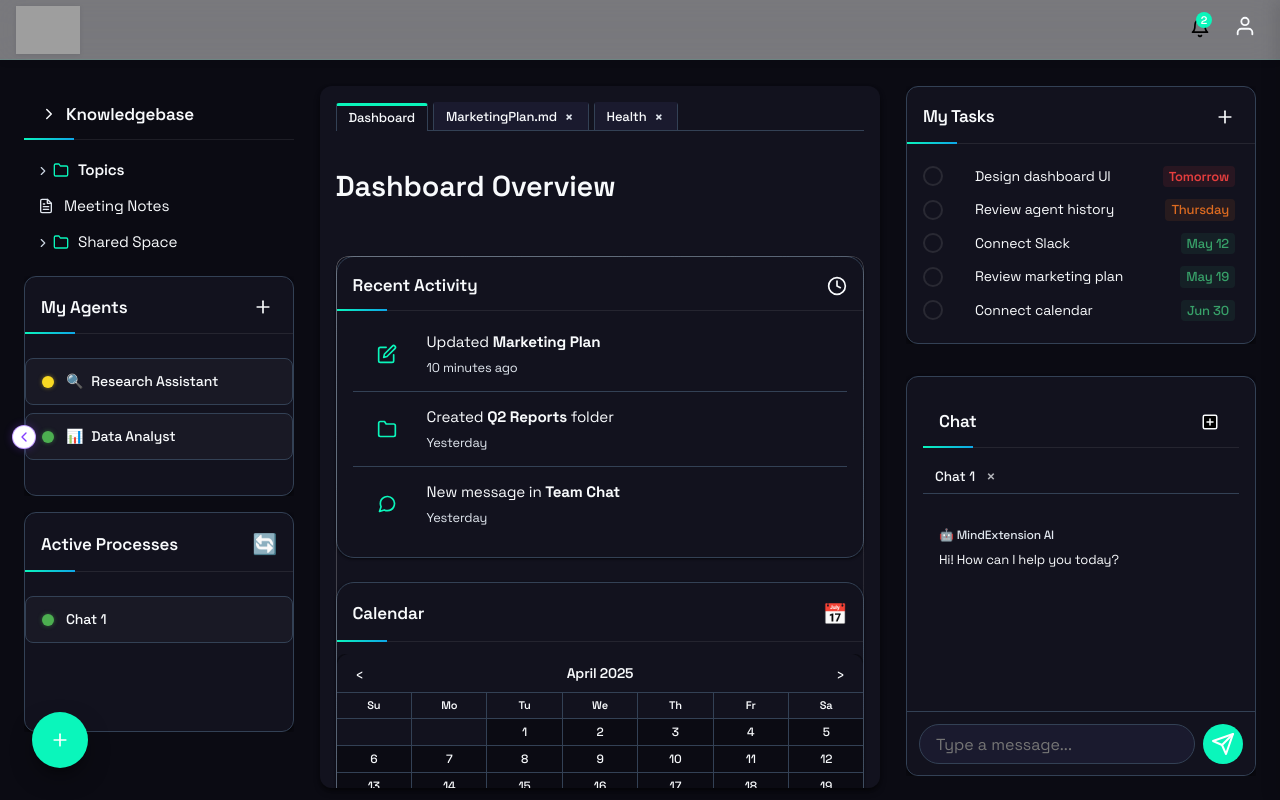
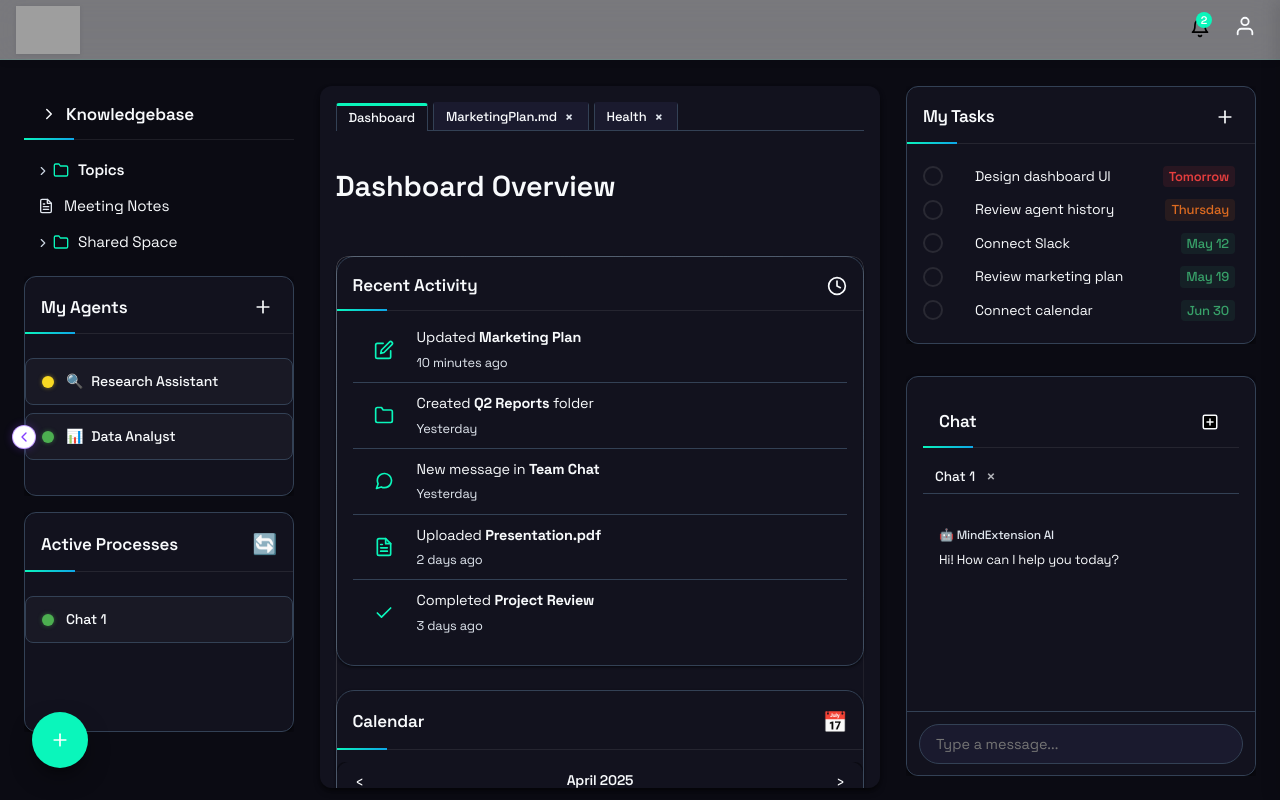
Before and after one commit to AAG-Ventures/KKexperiment, a Next.js app in the folder dashboard/: page / in a window 1280 px wide. Built offline with nearby package versions, Linux system fonts and the light colour scheme; grey boxes are pictures that could not be loaded.

Commit message:
Dashboard UI improvements: remove Quick Actions, resize calendar and activity widgets, fix chat input styling and remove send button

```diff
--- a/dashboard/src/app/page.module.css
+++ b/dashboard/src/app/page.module.css
@@ -869,9 +869,9 @@
   box-shadow: var(--shadow-md);
 }
 
-.cardCalendar {
-  min-height: 310px;
-  height: 310px;
+.cardCalendar, .cardActivity {
+  min-height: 410px;
+  height: 410px;
   display: flex;
   flex-direction: column;
 }
@@ -1139,8 +1139,8 @@
 .activityItem {
   display: flex;
   align-items: center;
-  gap: 12px;
-  padding: 14px 16px;
+  gap: 10px;
+  padding: 10px 16px;
   border-bottom: 1px solid var(--border-light);
 }
 
@@ -1154,10 +1154,10 @@
   justify-content: center;
   background-color: rgba(var(--brand-rgb), 0.15);
   border-radius: 8px;
-  width: 36px;
-  height: 36px;
+  width: 30px;
+  height: 30px;
   flex-shrink: 0;
-  margin-right: 10px;
+  margin-right: 8px;
   color: var(--brand-primary);
 }
 
@@ -1167,7 +1167,7 @@
 
 .activityText {
   flex: 1;
-  font-size: 0.95rem;
+  font-size: 0.9rem;
 }
 
 .newTaskContainer {
@@ -2141,7 +2141,9 @@ details[open] .thinkingSummary::before {
   outline: none;
   transition: border-color 0.2s, box-shadow 0.2s;
   height: 40px;
-  margin-right: 8px;
+  margin-right: 0;
+  font-family: inherit;
+  font-size: 0.9rem;
 }
 
 .sendButton {
--- a/dashboard/src/app/page.tsx
+++ b/dashboard/src/app/page.tsx
@@ -2104,7 +2104,7 @@ This marketing plan provides a comprehensive framework for achieving our busines
 
               <div className={styles.cardGrid}>
                 {/* Recent Activity Card */}
-                <div className={styles.card}>
+                <div className={`${styles.card} ${styles.cardActivity}`}>
                   <div className={styles.widgetHeader}>
                     <h3>Recent Activity</h3>
                     <span className={styles.widgetIcon}>
@@ -2140,6 +2140,24 @@ This marketing plan provides a comprehensive framework for achieving our busines
                           <div className={styles.activityTime}>Yesterday</div>
                         </div>
                       </li>
+                      <li className={styles.activityItem}>
+                        <span className={styles.activityIcon}>
+                          <FileIcon size={20} />
+                        </span>
+                        <div className={styles.activityText}>
+                          <div>Uploaded <strong>Presentation.pdf</strong></div>
+                          <div className={styles.activityTime}>2 days ago</div>
+                        </div>
+                      </li>
+                      <li className={styles.activityItem}>
+                        <span className={styles.activityIcon}>
+                          <CheckIcon size={20} />
+                        </span>
+                        <div className={styles.activityText}>
+                          <div>Completed <strong>Project Review</strong></div>
+                          <div className={styles.activityTime}>3 days ago</div>
+                        </div>
+                      </li>
                     </ul>
                   </div>
                 </div>
@@ -2183,103 +2201,7 @@ This marketing plan provides a comprehensive framework for achieving our busines
                   </div>
                 </div>
 
-                {/* Quick Actions Card */}
-                <div className={styles.card}>
-                  <div className={styles.widgetHeader}>
-                    <h3>Quick Actions</h3>
-                    <span className={styles.widgetIcon}>✦</span>
-                  </div>
-                  <div className={styles.cardContent}>
-                    <div className={styles.actionButtons}>
-                      <button
-                        className={styles.actionButton}
-                        onClick={() => {
-                          // Use simple file input approach to avoid browser compatibility issues
-                          const input = document.createElement('input');
-                          input.type = 'file';
-                          input.accept = '*/*'; // Accept all file types
-
-                          input.onchange = (e) => {
-                            const target = e.target as HTMLInputElement;
-                            const file = target.files?.[0];
-                            if (file) {
-                              console.log(`Selected file: ${file.name}`);
-                              setSelectedFile(file);
-
-                              // Add Files tab if it doesn't exist
-                              const filesTabExists = openTabs.some(tab => tab.id === 'files');
-                              if (!filesTabExists) {
-                                setOpenTabs(prev => [...prev, { id: 'files', title: `File: ${file.name}` }]);
-                              } else {
-                                // Update existing tab title
-                                setOpenTabs(prev => prev.map(tab =>
-                                  tab.id === 'files' ? { ...tab, title: `File: ${file.name}` } : tab
-                                ));
-                              }
-
-                              // Switch to files tab
-                              setActiveTabId('files');
-                              setOpenTabKey('files');
-                            }
-                          };
-
-                          // Trigger file dialog
-                          input.click();
-                        }}
-                      >
-                        <FileIcon size={20} className={styles.actionIcon} />
-                        New File
-                      </button>
-                      <button
-                        className={styles.actionButton}
-                        onClick={() => {
-                          // Use simple file input approach to avoid browser compatibility issues
-                          const input = document.createElement('input');
-                          input.type = 'file';
-                          input.accept = '*/*'; // Accept all file types
-
-                          input.onchange = (e) => {
-                            const target = e.target as HTMLInputElement;
-                            const file = target.files?.[0];
-                            if (file) {
-                              console.log(`Uploaded file: ${file.name}`);
-                              setSelectedFile(file);
-
-                              // Add Files tab if it doesn't exist
-                              const filesTabExists = openTabs.some(tab => tab.id === 'files');
-                              if (!filesTabExists) {
-                                setOpenTabs(prev => [...prev, { id: 'files', title: `File: ${file.name}` }]);
-                              } else {
-                                // Update existing tab title
-                                setOpenTabs(prev => prev.map(tab =>
-                                  tab.id === 'files' ? { ...tab, title: `File: ${file.name}` } : tab
-                                ));
-                              }
-
-                              // Switch to files tab
-                              setActiveTabId('files');
-                              setOpenTabKey('files');
-                            }
-                          };
-
-                          // Trigger file dialog
-                          input.click();
-                        }}
-                      >
-                        <UploadIcon size={20} className={styles.actionIcon} />
-                        Upload
-                      </button>
-                      <button className={styles.actionButton}>
-                        <ShareIcon size={20} className={styles.actionIcon} />
-                        Share
-                      </button>
-                      <button className={styles.actionButton}>
-                        <SearchIcon size={20} className={styles.actionIcon} />
-                        Search
-                      </button>
-                    </div>
-                  </div>
-                </div>
+
               </div>
             </>
           ) : (
@@ -2830,26 +2752,6 @@ This marketing plan provides a comprehensive framework for achieving our busines
                                 }
                               }}
                             />
-                            <button
-                              className={styles.sendButton}
-                              onClick={() => {
-                                const inputElement = document.querySelector(`.${styles.chatInput}`) as HTMLInputElement;
-                                if (inputElement && inputElement.value.trim()) {
-                                  const activeTab = chatTabs.find(tab => tab.active);
-                                  if (activeTab) {
-                                    const userMsg = inputElement.value.trim();
-                                    handleSendMessage(userMsg, activeTab);
-                                    // Clear input
-                                    inputElement.value = '';
-                                  }
-                                }
-                              }}
-                            >
-                              <svg width="24" height="24" viewBox="0 0 24 24" fill="none" xmlns="http://www.w3.org/2000/svg">
-                                <path d="M22 2L11 13" stroke="currentColor" strokeWidth="2" strokeLinecap="round" strokeLinejoin="round"/>
-                                <path d="M22 2L15 22L11 13L2 9L22 2Z" stroke="currentColor" strokeWidth="2" strokeLinecap="round" strokeLinejoin="round"/>
-                              </svg>
-                            </button>
                           </div>
                         </div>
                       </>
```
